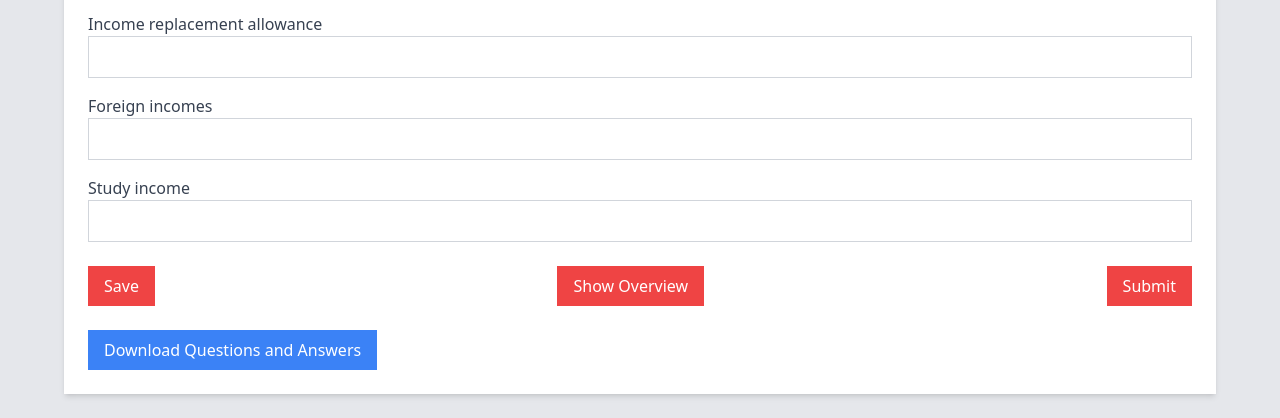
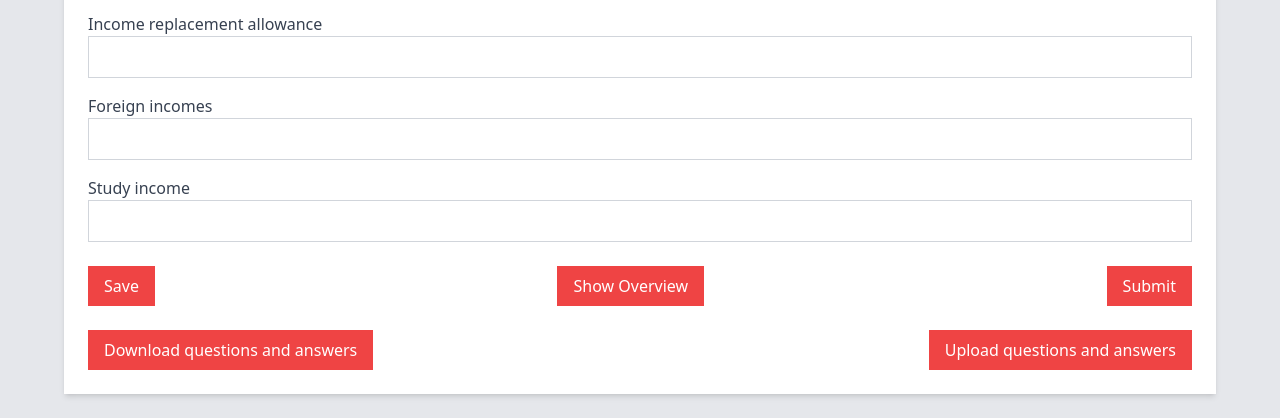
Before and after one commit to SeppeV-2158896/SYST_financials, a Django app: template financial_aids_uhasselt/app/templates/account_info.html in a window 1280 px wide. Shown: the part 2312-2730 px from the top of the page. Run offline with Django 5.2, Linux system fonts and the light colour scheme; the template is opened without the code that fills it: values that come from a table or form of the project are taken from there, others are empty; data comes from the database, SQL or seed files in the repository; some libraries are stand-ins or nearby versions.

Commit message:
upload json and fill it in form

```diff
--- a/financial_aids_uhasselt/app/templates/account_info.html
+++ b/financial_aids_uhasselt/app/templates/account_info.html
@@ -64,8 +64,12 @@
 
             <!-- Add this button below the forms -->
             <div class="flex justify-between mt-6">
-                <button class="bg-blue-500 text-white py-2 px-4" type="button" onclick="downloadJSON()">
-                    Download Questions and Answers
+                <button class="bg-red-500 text-white py-2 px-4" type="button" onclick="downloadJSON()">
+                    Download questions and answers
+                </button>
+                <input type="file" id="upload-json" accept="application/json" class="hidden" onchange="uploadJSON(event)">
+                <button class="bg-red-500 text-white py-2 px-4" type="button" onclick="document.getElementById('upload-json').click()">
+                    Upload questions and answers
                 </button>
             </div>
         </div>
@@ -102,6 +106,38 @@
             a.click();
             URL.revokeObjectURL(url);
         }
+
+        function uploadJSON(event) {
+            const file = event.target.files[0];
+            if (!file) return;
+
+            const reader = new FileReader();
+            reader.onload = function (e) {
+                try {
+                    const data = JSON.parse(e.target.result);
+
+                    // Populate basic questions
+                    const basicFormInputs = document.querySelectorAll('#basic-form input');
+                    data.basic_questions.forEach((item, index) => {
+                        if (basicFormInputs[index]) {
+                            basicFormInputs[index].value = item.answer || '';
+                        }
+                    });
+
+                    // Populate income questions
+                    const incomeFormInputs = document.querySelectorAll('#income-form input');
+                    data.income_questions.forEach((item, index) => {
+                        if (incomeFormInputs[index]) {
+                            incomeFormInputs[index].value = item.answer || '';
+                        }
+                    });
+                } catch (error) {
+                    alert('Invalid JSON file. Please upload a valid file.');
+                }
+            };
+
+            reader.readAsText(file);
+        }
     </script>
 </body>
 </html>
```
